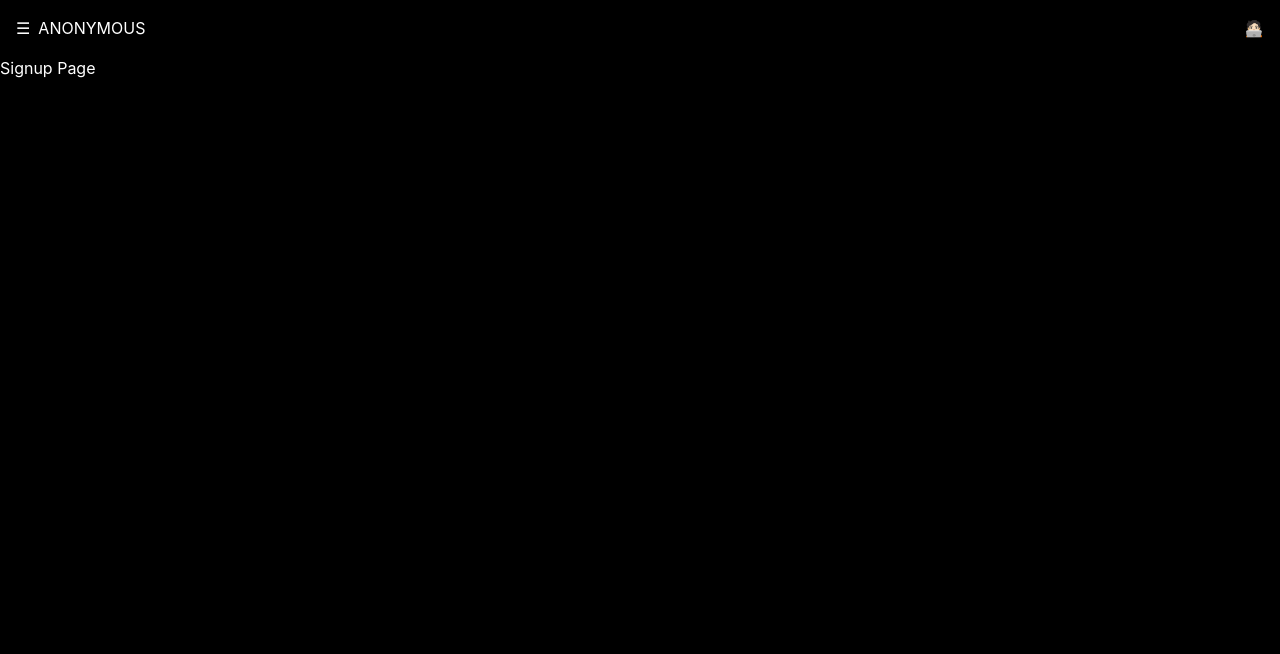
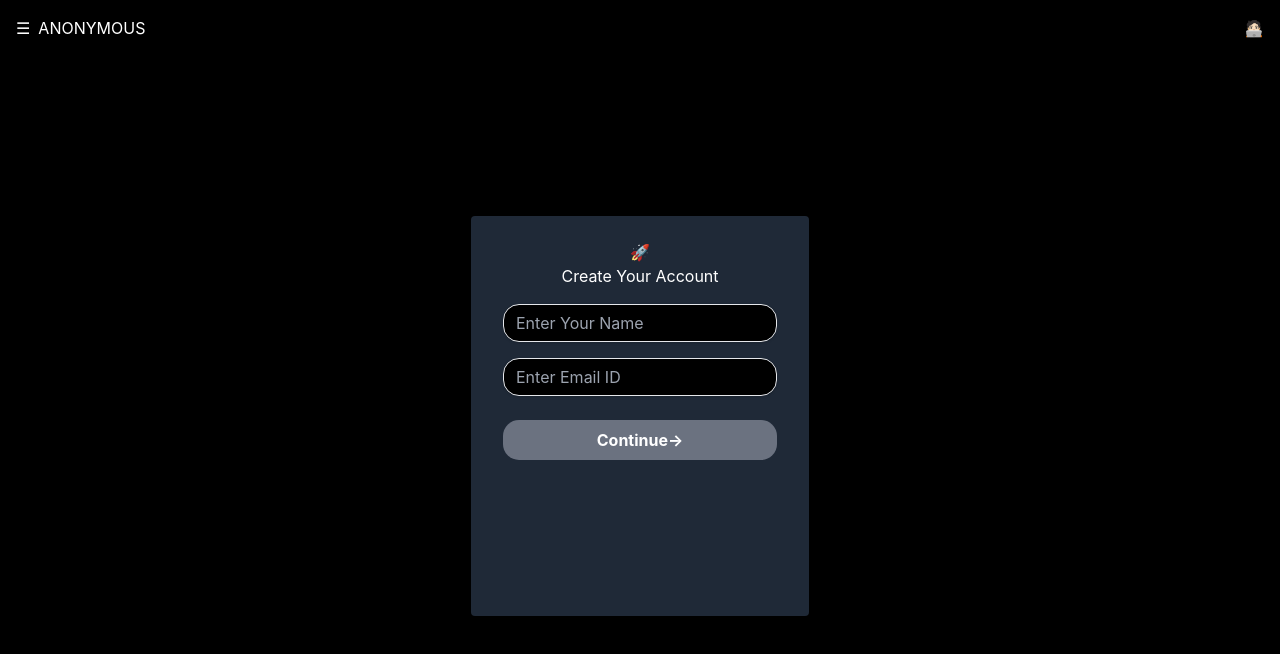
Before and after one commit to AmanPurohit2002/Anchors-SDE-intern-task, a React (Create React App) app in the folder frontend/: page /signup in a window 1280 px wide. Shown: the top 654 px of the page. Built offline with nearby package versions, Linux system fonts and the light colour scheme.

Commit message:
made the signup page and

```diff
--- a/frontend/src/App.js
+++ b/frontend/src/App.js
@@ -3,11 +3,12 @@ import Emoji from "./components/Emoji";
 import HomePage from "./pages/Home";
 import LoginPage from "./pages/LoginPage";
 import SignupPage from "./pages/SignupPage";
+import UserDashBoard from "./pages/UserDashBoard";
 
 function App() {
   return (
-    <div className="text-white">
-      <header className="flex items-center justify-between p-4">
+    <div className="text-white ">
+      <header className="flex sticky top-0 items-center justify-between p-4 bg-black shadow-md z-10">
         <div className="flex items-center">
           <Emoji symbol="☰" label="menu" className="text-2xl" />
           <span className="px-2">ANONYMOUS</span>
@@ -19,8 +20,9 @@ function App() {
       <Router>
         <Routes>
           <Route path="/" element={<HomePage />} />
-          <Route path="/login" element={<LoginPage/>} />
-          <Route path="/signup" element={<SignupPage/>} />
+          <Route path="/login" element={<LoginPage />} />
+          <Route path="/signup" element={<SignupPage />} />
+          <Route path="/dashboard" element={<UserDashBoard/>} />
         </Routes>
       </Router>
     </div>
--- /dev/null
+++ b/frontend/src/components/LeftSideBar.jsx
@@ -0,0 +1,52 @@
+
+import React from "react";
+import Emoji from "./Emoji";
+
+const LeftSidebar = ({ onSelectLink }) => {
+  return (
+    <div className="bg-black text-white w-64 h-100 mx-20 my-20">
+      <div className="flex flex-col justify-between h-full p-4">
+        <div>
+          <div className="space-y-4">
+            <div>
+              <button
+                className="w-full h-12 flex items-center border border-gray-800 justify-center rounded-md hover:bg-gray-800"
+                onClick={() => onSelectLink("all")}
+              >
+                <span>All Posts</span>
+              </button>
+            </div>
+            <div>
+              <button
+                className="w-full h-12 flex items-center border border-gray-800 justify-center rounded-md hover:bg-gray-800"
+                onClick={() => onSelectLink("commented")}
+              >
+                <span>Commented Posts</span>
+              </button>
+            </div>
+            <div>
+              <button
+                className="w-full h-12 flex items-center border border-gray-800 justify-center rounded-md hover:bg-gray-800"
+                onClick={() => onSelectLink("replied")}
+              >
+                <span>Replied Posts</span>
+              </button>
+            </div>
+
+          </div>
+          <div className="mt-20">
+              <button
+                className="w-full h-12 flex items-center justify-center rounded-md border-white border hover:bg-gray-800 mt-2"
+                onClick={() => onSelectLink("create")}
+              >
+                <Emoji symbol="➕" label="plus-sign" />
+                <span className="pl-2">Create Post</span>
+              </button>
+            </div>
+        </div>
+      </div>
+    </div>
+  );
+};
+
+export default LeftSidebar;
--- a/frontend/src/pages/Home.jsx
+++ b/frontend/src/pages/Home.jsx
@@ -5,7 +5,7 @@ import { Link } from "react-router-dom";
 
 const HomePage = () => {
   return (
-    <div className="bg-black text-white h-screen flex flex-col">
+    <div className="bg-black text-white flex flex-col mt-40">
       <div className="flex-1 flex items-center justify-center flex-col">
         <p className="text-xs text-center p-4">
           <Emoji symbol="🚀" label="rocket" />
--- a/frontend/src/pages/SignupPage.jsx
+++ b/frontend/src/pages/SignupPage.jsx
@@ -1,12 +1,192 @@
-// SignupPage.js
-import React from 'react';
+import React, { useState } from "react";
+import Emoji from "../components/Emoji";
+import { useNavigate } from "react-router-dom";
 
-const SignupPage = () => {
+function SignupPage() {
+  const navigate = useNavigate();
+  const [formData, setFormData] = useState({ name: "", email: "" });
+  const [showOtpField, setShowOtpField] = useState(false);
+  const [otp, setOtp] = useState("");
+  const [successMessage, setSuccessMessage] = useState("");
+  const [accountCreated, setAccountCreated] = useState(false);
+  const [formErrors, setFormErrors] = useState({ name: "", email: "" });
+
+  const handleChange = (e) => {
+    setFormData({ ...formData, [e.target.name]: e.target.value });
+  };
+
+  const handleSubmit = (e) => e.preventDefault();
+
+  const handleContinue = async () => {
+
+    setShowOtpField(true);
+    // if (formData.name.trim() === "" || formData.email.trim() === "") {
+    //   setFormErrors({
+    //     name: formData.name.trim() === "" ? "Name is required" : "",
+    //     email: formData.email.trim() === "" ? "Email is required" : "",
+    //   });
+    // } else {
+    //   // Clear any previous form errors
+    //   setFormErrors({});
+    // }
+
+    // try {
+    //   const response = await fetch("http://127.0.0.1:8080/auth/signUp", {
+    //     method: "POST",
+    //     headers: {
+    //       "Content-Type": "application/json",
+    //     },
+    //     body: JSON.stringify(formData),
+    //   });
+
+    //   await response.json();
+
+    //   if (response.ok) {
+    //     setShowOtpField(true);
+    //   } else {
+    //     console.log("fill all values");
+    //   }
+    // } catch (error) {
+    //   console.error("Error:", error);
+    // }
+  };
+
+  const handleVerifyOtp = async () => {
+        setSuccessMessage("Account created successfully!");
+        setAccountCreated(true);
+    // try {
+    //   const response = await fetch("http://127.0.0.1:8080/auth/login", {
+    //     method: "POST",
+    //     headers: {
+    //       "Content-Type": "application/json",
+    //     },
+    //     body: JSON.stringify({ email: formData.email, otp }),
+    //   });
+
+    //   await response.json();
+
+    //   if (response.ok) {
+    //     setSuccessMessage("Account created successfully!");
+    //     setAccountCreated(true);
+    //   } else {
+    //     console.log("Error verifying OTP");
+    //   }
+    // } catch (error) {
+    //   console.error("Error:", error);
+    // }
+  };
+
+  const handleCreatePost = () => {
+    navigate("/dashboard");
+  };
+
   return (
-    <div>
-      <h2>Signup Page</h2>
+    <div className="flex items-center justify-center flex-col mt-40">
+      <form
+        onSubmit={handleSubmit}
+        className="bg-gray-800 shadow-md rounded px-8 pt-6 pb-8 mb-4 h-[50vh] "
+      >
+        {!showOtpField ? (
+          <>
+            <div className="mb-4 flex justify-center flex-col items-center">
+              <Emoji symbol="🚀" label="rocket" />
+              <h1>Create Your Account</h1>
+            </div>
+            <div className="mb-4">
+              <input
+                className={`shadow appearance-none focus:bg-slate-900 bg-black border rounded-2xl w-full py-2 px-3 text-white leading-tight focus:outline-none focus:shadow-outline
+                ${formErrors.name && "border-red-500"}`}
+                name="name"
+                value={formData.name}
+                onChange={handleChange}
+                placeholder="Enter Your Name"
+                type="text"
+              />
+              {formErrors.name && (
+                <p className="text-red-500 text-xs italic">{formErrors.name}</p>
+              )}
+            </div>
+            <div className="mb-6">
+              <input
+                className={`shadow bg-black focus:bg-slate-900 appearance-none border rounded-2xl w-full py-2 px-3 text-white leading-tight focus:outline-none focus:shadow-outline
+                ${formErrors.email && "border-red-500"}`}
+                name="email"
+                value={formData.email}
+                onChange={handleChange}
+                type="email"
+                placeholder="Enter Email ID"
+              />
+              {formErrors.email && (
+                <p className="text-red-500 text-xs italic">{formErrors.email}</p>
+              )}
+            </div>
+            <div className="flex items-center justify-between">
+              <button
+                className="bg-gray-500 hover:bg-gray-700 text-white w-full font-bold py-2 px-4 rounded-2xl focus:outline-none focus:shadow-outline"
+                type="submit"
+                onClick={handleContinue}
+              >
+                Continue
+                <Emoji symbol="→" label="right-arrow" />
+              </button>
+            </div>
+          </>
+        ) : (
+          <>
+            {!accountCreated ? (
+              <>
+                <div className="mb-4 flex justify-center flex-col items-center">
+                  <Emoji symbol="🚀" label="rocket" />
+                  <h1>Create Your Account</h1>
+                </div>
+                <div className="mb-4 flex flex-col justify-center items-center">
+                    <label className="text-gray-500">Please verify your email ID to continue</label>
+                    <label className="text-gray-500">We have send an OTP to this {formData.email}</label>
+                </div>
+                <div className="mb-4">
+                  <input
+                    className="shadow bg-black focus:bg-slate-900 appearance-none border rounded-2xl w-full py-2 px-3 text-white leading-tight focus:outline-none focus:shadow-outline"
+                    type="text"
+                    value={otp}
+                    onChange={(e) => setOtp(e.target.value)}
+                    placeholder="Enter OTP"
+                  />
+                </div>
+                <div className="flex items-center justify-between">
+                  <button
+                    className="bg-gray-500 hover:bg-gray-700 text-white w-full font-bold py-2 px-4 rounded-2xl focus:outline-none focus:shadow-outline"
+                    type="submit"
+                    onClick={handleVerifyOtp}
+                  >
+                    Continue
+                    <Emoji symbol="→" label="right-arrow" />
+                  </button>
+                </div>
+              </>
+            ) : (
+              <>
+                <div className="mb-12 flex justify-center flex-col items-center">
+                  <Emoji symbol="✅" label="rocket"/>
+                  <h1>{successMessage}</h1>
+                </div>
+
+                <div className="flex items-center justify-between">
+                  <button
+                    className="bg-gray-500 hover:bg-gray-700 text-white w-full font-bold py-2 px-4 rounded-2xl focus:outline-none focus:shadow-outline"
+                    type="submit"
+                    onClick={handleCreatePost}
+                  >
+                    Create your first post
+                    <Emoji symbol="→" label="right-arrow" />
+                  </button>
+                </div>
+              </>
+            )}
+          </>
+        )}
+      </form>
     </div>
   );
-};
+}
 
 export default SignupPage;
--- /dev/null
+++ b/frontend/src/pages/UserDashBoard.jsx
@@ -0,0 +1,26 @@
+import React, { useState } from "react";
+import LeftSidebar from "../components/LeftSideBar";
+
+const UserDashBoard = () => {
+  const [selectedLink, setSelectedLink] = useState("all");
+
+  const handleSelectLink = (link) => {
+    setSelectedLink(link);
+
+  };
+
+  return (
+    <div className="flex">
+      <LeftSidebar onSelectLink={handleSelectLink} />
+      <div className="flex-1 p-8">
+        {/* Right side content based on the selected link */}
+        {selectedLink === "all" && <h2>All Posts Content</h2>}
+        {selectedLink === "commented" && <h2>Commented Posts Content</h2>}
+        {selectedLink === "replied" && <h2>Replied Posts Content</h2>}
+        {selectedLink === "create" && <h2>Create Post Form</h2>}
+      </div>
+    </div>
+  );
+};
+
+export default UserDashBoard;
```
Also changed, not shown: 1 other file (tests, documents, lock files or other folders).
